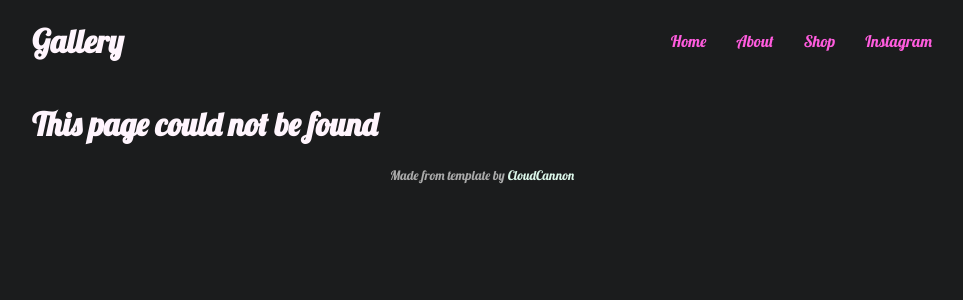
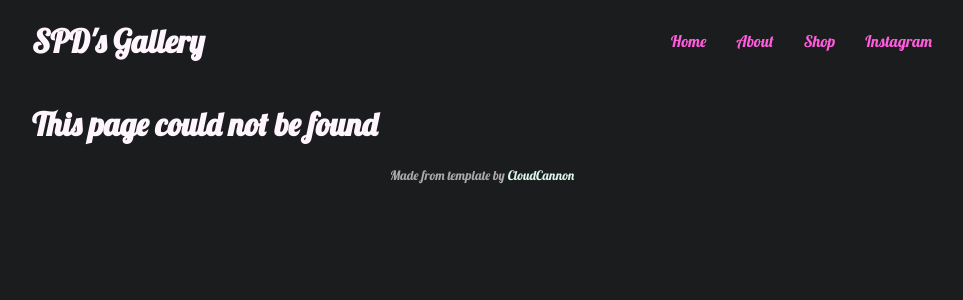
Before and after one commit to spdemergency/spdemergency.github.io, a Jekyll site: the page built from 404.html, in a window 1280 px wide. Shown: the top 300 px of the page, without its empty margins (158-1121 px from the left). Built offline with Jekyll 4.4.1, drawn with Linux system fonts in a browser that asks for light colours.

Commit message:
Update default.html

```diff
--- a/_layouts/default.html
+++ b/_layouts/default.html
@@ -28,7 +28,7 @@
 		<div class="wrap">
 			<header>
 
-				<h1><a href="/">Gallery</a></h1>
+				<h1 style="text-align: center;"><a href="/">SPD's Gallery</a></h1>
 				{% include navigation.html %}
 			</header>
 			{{ content }}
```
